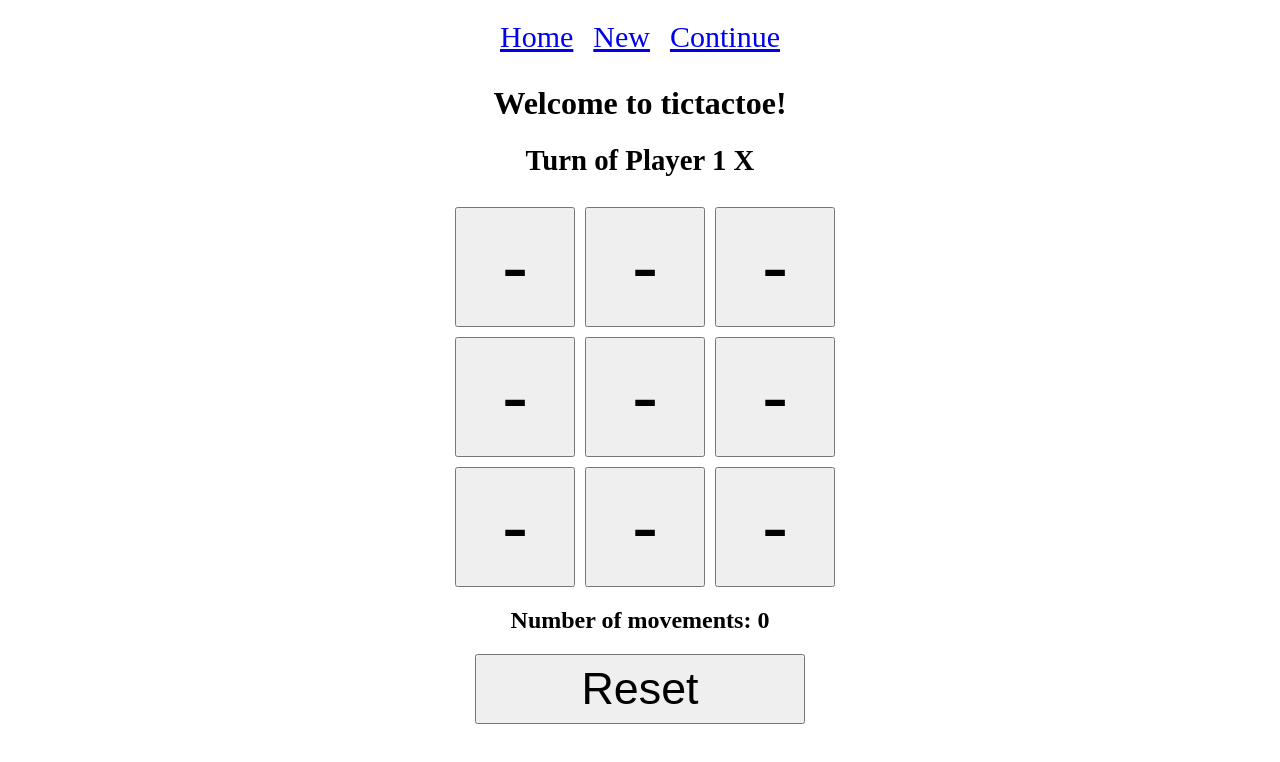
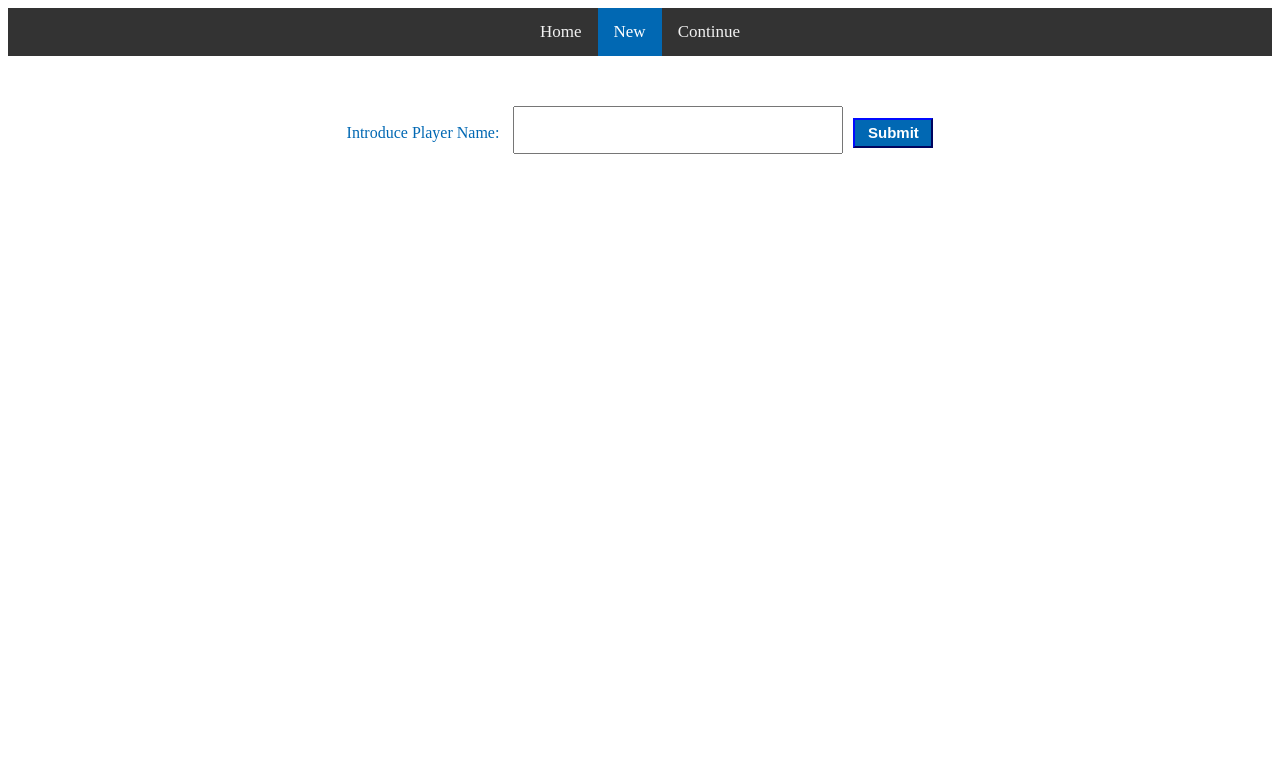
Before and after one commit to caballerof/TicTactoeAngular, an Angular app: page /new in a window 1280 px wide. Shown: the top 762 px of the page. Built offline with nearby package versions, Linux system fonts and the light colour scheme.

Commit message:
- Router and conneccction to back-end

```diff
--- a/src/app/app.component.html
+++ b/src/app/app.component.html
@@ -1,16 +1,16 @@
-<!--The content below is only a placeholder and can be replaced.-->
+<!-- The content below is only a placeholder and can be replaced. -->
 <div style="text-align:center">
-  <nav class="flex-container">
+  <nav>
     <a routerLink="/index" routerLinkActive="active">Home</a>
     <a routerLink="/new" routerLinkActive="active">New</a>
     <a routerLink="/continue" routerLinkActive="active">Continue</a>
   </nav>
-  <header>
-    <h1>
-      Welcome to {{ title }}!
-    </h1>
-  </header>
-  <router-outlet>
-
-  </router-outlet>
+  <!--
+    <header>
+      <h1>
+        Welcome to {{ title }}!
+      </h1>
+    </header>
+  -->
+  <router-outlet> </router-outlet>
 </div>
--- a/src/app/app.component.scss
+++ b/src/app/app.component.scss
@@ -1,13 +1,32 @@
-.flex-container {
+body {
+  display: block;
+  margin: 0px !important;
+}
+
+nav {
+  background-color: #333;
+  overflow: hidden;
   display: flex;
-  flex-direction: row;
-  margin: 10px;
   text-align: center;
   justify-content: center;
+  margin: 0px 0px 10px 0px;
 
   a {
-    margin: 10px;
-    font-size: 30px;
+    display: inline-block;
+    color: #f2f2f2;
+    text-align: center;
+    padding: 14px 16px;
+    text-decoration: none;
+    font-size: 17px;
+
+    &:hover {
+      background-color: #ddd;
+      color: black;
+    }
+
+    &.active {
+      background-color: #0168b3;
+      color: white;
+    }
   }
-
 }
--- a/src/app/game/footer/footer.component.scss
+++ b/src/app/game/footer/footer.component.scss
@@ -1,11 +1,18 @@
+$buttonSizeWidth: 200px;
+$buttonSizeHeight: 80px;
+
 div {
-
   margin-top: 20px;
 
   button {
-    width: 330px;
-    height: 70px;
-    font-size: 280%;
+    height: $buttonSizeHeight;
+    width: $buttonSizeWidth;
+    font-size: 300%;
+    background-color: #78be;
+    border-radius: 14px;
+    color: #fff;
+    margin: 5px;
+    outline: none;
+    cursor: pointer;
   }
-
 }
--- a/src/app/game/game/game.component.html
+++ b/src/app/game/game/game.component.html
@@ -1,14 +1,27 @@
 <div [ngSwitch]="status">
   <div *ngSwitchCase="'success'">
-    <app-header></app-header>
-    <app-board></app-board>
-    <app-footer></app-footer>
+    <div
+      *ngIf="(stateService.state$ | async).player_name != ''; else: elseBlock"
+    >
+      <app-header></app-header>
+      <app-board></app-board>
+      <app-footer></app-footer>
+    </div>
+    <ng-template #elseBlock>
+      <form action="">
+        <label>Introduce Player Name: </label>
+        <input
+          type="text"
+          [(ngModel)]="playerName"
+          [ngModelOptions]="{ standalone: true }"
+        />
+        <input type="submit" value="Submit" (click)="handleSubmitClick()" />
+      </form>
+    </ng-template>
   </div>
-  <div *ngSwitchCase="'fetching'">
-    Loading...
-  </div>
+  <div class="loader" *ngSwitchCase="'fetching'"></div>
   <div *ngSwitchDefault>
     There is an error in the backend communication. <br />
-    Error: {{status}}
+    Error: {{ status }}
   </div>
 </div>
--- a/src/app/game/game/game.component.scss
+++ b/src/app/game/game/game.component.scss
@@ -0,0 +1,57 @@
+form {
+  margin-top: 50px;
+
+  input[type='submit'] {
+    background: #0168b3;
+    color: #fff;
+    border-style: outset;
+    border-color: #0108b3;
+    height: 30px;
+    width: 80px;
+    margin-left: 10px;
+    font: bold 15px arial, sans-serif;
+    text-shadow: none;
+    cursor: pointer;
+
+    &:hover {
+      background-color: #07c;
+      border-color: #005999;
+      box-shadow: inset 0 1px 0 #3af;
+    }
+  }
+
+  input[type='text'] {
+    padding: 8px;
+    font-size: 24px;
+  }
+
+  form label {
+    color: #0168b3;
+    margin-right: 10px;
+    font-size: 1.5em;
+  }
+
+  label {
+    color: #0168b3;
+    margin-right: 10px;
+  }
+}
+
+.loader {
+  border: 16px solid #f3f3f3;
+  border-top: 16px solid #3498db;
+  border-radius: 50%;
+  width: 120px;
+  height: 120px;
+  animation: spin 2s linear infinite;
+  margin: 50px auto;
+}
+
+@keyframes spin {
+  0% {
+    transform: rotate(0deg);
+  }
+  100% {
+    transform: rotate(360g);
+  }
+}
--- a/src/app/game/game/game.component.ts
+++ b/src/app/game/game/game.component.ts
@@ -10,28 +10,35 @@ import { MyHttpServiceService } from './../../my-http-service.service';
   styleUrls: ['./game.component.scss']
 })
 export class GameComponent implements OnInit {
-
   status = `fetching`;
+  playerName = '';
+  stateService: StateService;
 
   constructor(
     route: ActivatedRoute,
     stateService: StateService,
     myHttpService: MyHttpServiceService
   ) {
+    this.stateService = stateService;
     if (route.snapshot.data.continue) {
-      myHttpService.getSavedGame().subscribe((state: State) => {
-        stateService.state = state;
-        this.status = `success`;
-      }, error => {
-        this.status = error.statusText;
-      });
+      myHttpService.getSavedGame().subscribe(
+        (state: State) => {
+          stateService.state = state;
+          this.status = `success`;
+        },
+        error => {
+          this.status = error.statusText;
+        }
+      );
     } else {
       stateService.reset();
       this.status = `success`;
     }
   }
 
-  ngOnInit() {
+  ngOnInit() {}
+
+  handleSubmitClick() {
+    this.stateService.state.player_name = this.playerName;
   }
-
 }
--- a/src/app/game/header/header.component.html
+++ b/src/app/game/header/header.component.html
@@ -1,3 +1,6 @@
-<h2>
-  <span>{{ (stateService.state$ | async).turn }}</span>
-</h2>
+<header>
+  <h1>Welcome {{ (stateService.state$ | async).player_name }}!</h1>
+  <h2>
+    <span>{{ (stateService.state$ | async).turn }}</span>
+  </h2>
+</header>
--- a/src/app/game/square/square.component.scss
+++ b/src/app/game/square/square.component.scss
@@ -1,12 +1,17 @@
 $buttonSizeWidth: 120px;
 $buttonSizeHeight: 120px;
-
 
 button {
   height: $buttonSizeHeight;
   width: $buttonSizeWidth;
   margin: 10px 0px 0px 10px;
   font-size: 500%;
+  background-color: #78bec5;
+  border-radius: 14px;
+  color: #fff;
+  margin: 5px;
+  font-size: 50px;
+  outline: none;
 }
 
 .clickable {
--- a/src/app/game/state.service.ts
+++ b/src/app/game/state.service.ts
@@ -14,20 +14,15 @@ export interface State {
   providedIn: 'root'
 })
 export class StateService {
-
   private _state$: BehaviorSubject<State>;
 
   constructor() {
     this._state$ = new BehaviorSubject({
       turn: `Turn of Player 1 X`,
-      values: [
-        ['-', '-', '-'],
-        ['-', '-', '-'],
-        ['-', '-', '-']
-      ],
+      values: [['-', '-', '-'], ['-', '-', '-'], ['-', '-', '-']],
       itWasWin: false,
       movements: 0,
-      player_name: `Caballero`
+      player_name: ``
     });
   }
 
@@ -47,48 +42,96 @@ export class StateService {
     // console.log(`Updating value`);
     if (this.state.values[row][col] === '-' && !this.state.itWasWin) {
       const newValue = this.state.turn === 'Turn of Player 1 X' ? 'X' : 'O';
-      const newTurn = this.state.turn === 'Turn of Player 1 X' ? 'Turn of Player 1 O' : 'Turn of Player 1 X';
+      const newTurn =
+        this.state.turn === 'Turn of Player 1 X'
+          ? 'Turn of Player 1 O'
+          : 'Turn of Player 1 X';
       this.state.values[row][col] = newValue;
       this.state.turn = newTurn;
       this.state.movements = this.state.movements + 1;
       // --
-      if (/XXX|OOO/.test(this.state.values[0][0] + this.state.values[0][1] + this.state.values[0][2])) {
+      if (
+        /XXX|OOO/.test(
+          this.state.values[0][0] +
+            this.state.values[0][1] +
+            this.state.values[0][2]
+        )
+      ) {
         this.state.itWasWin = true;
-      } else if (/XXX|OOO/.test(this.state.values[1][0] + this.state.values[1][1] + this.state.values[1][2])) {
+      } else if (
+        /XXX|OOO/.test(
+          this.state.values[1][0] +
+            this.state.values[1][1] +
+            this.state.values[1][2]
+        )
+      ) {
         this.state.itWasWin = true;
-      } else if (/XXX|OOO/.test(this.state.values[2][0] + this.state.values[2][1] + this.state.values[2][2])) {
+      } else if (
+        /XXX|OOO/.test(
+          this.state.values[2][0] +
+            this.state.values[2][1] +
+            this.state.values[2][2]
+        )
+      ) {
         this.state.itWasWin = true;
-      } else if (/XXX|OOO/.test(this.state.values[0][0] + this.state.values[1][0] + this.state.values[2][0])) {
+      } else if (
+        /XXX|OOO/.test(
+          this.state.values[0][0] +
+            this.state.values[1][0] +
+            this.state.values[2][0]
+        )
+      ) {
         this.state.itWasWin = true;
-      } else if (/XXX|OOO/.test(this.state.values[0][1] + this.state.values[1][1] + this.state.values[2][1])) {
+      } else if (
+        /XXX|OOO/.test(
+          this.state.values[0][1] +
+            this.state.values[1][1] +
+            this.state.values[2][1]
+        )
+      ) {
         this.state.itWasWin = true;
-      } else if (/XXX|OOO/.test(this.state.values[0][2] + this.state.values[1][2] + this.state.values[2][2])) {
+      } else if (
+        /XXX|OOO/.test(
+          this.state.values[0][2] +
+            this.state.values[1][2] +
+            this.state.values[2][2]
+        )
+      ) {
         this.state.itWasWin = true;
-      } else if (/XXX|OOO/.test(this.state.values[0][0] + this.state.values[1][1] + this.state.values[2][2])) {
+      } else if (
+        /XXX|OOO/.test(
+          this.state.values[0][0] +
+            this.state.values[1][1] +
+            this.state.values[2][2]
+        )
+      ) {
         this.state.itWasWin = true;
-      } else if (/XXX|OOO/.test(this.state.values[0][2] + this.state.values[1][1] + this.state.values[2][0])) {
+      } else if (
+        /XXX|OOO/.test(
+          this.state.values[0][2] +
+            this.state.values[1][1] +
+            this.state.values[2][0]
+        )
+      ) {
         this.state.itWasWin = true;
       }
       if (this.state.itWasWin) {
-        this.state.turn = `There is a winner, ${this.state.turn === 'Turn of Player 1 X' ? 'Player 2 O' : 'Player 1 X'}`;
+        this.state.turn = `There is a winner, ${
+          this.state.turn === 'Turn of Player 1 X' ? 'Player 2 O' : 'Player 1 X'
+        }`;
       }
       // --
       this._state$.next(this.state);
     }
-  }// End updateValue
+  } // End updateValue
 
   reset() {
     this.state = {
       turn: `Turn of Player 1 X`,
-      values: [
-        ['-', '-', '-'],
-        ['-', '-', '-'],
-        ['-', '-', '-']
-      ],
+      values: [['-', '-', '-'], ['-', '-', '-'], ['-', '-', '-']],
       itWasWin: false,
       movements: 0,
-      player_name: `Caballero`
+      player_name: ``
     };
   }
-
-}// End Class
+} // End Class
--- a/src/app/index/index.component.html
+++ b/src/app/index/index.component.html
@@ -1,3 +1,3 @@
-<div style="text-align: center">
+<div class="front-body">
   <h2>Hello! You can start a new game or land an already started one.</h2>
 </div>
--- a/src/app/index/index.component.scss
+++ b/src/app/index/index.component.scss
@@ -0,0 +1,17 @@
+.front-body {
+  text-align: center;
+  margin: 50px auto;
+  height: 298px;
+  background: #676470;
+  color: #fff;
+  font-family: Lato;
+  font-weight: 900;
+  font-size: 3.4em;
+  text-align: center;
+  line-height: 298px;
+  transition: all 0.3s ease;
+
+  &:hover {
+    background: #0168b3;
+  }
+}
```
Also changed, not shown: src/app/game/game.module.ts (+11 -10 lines).
